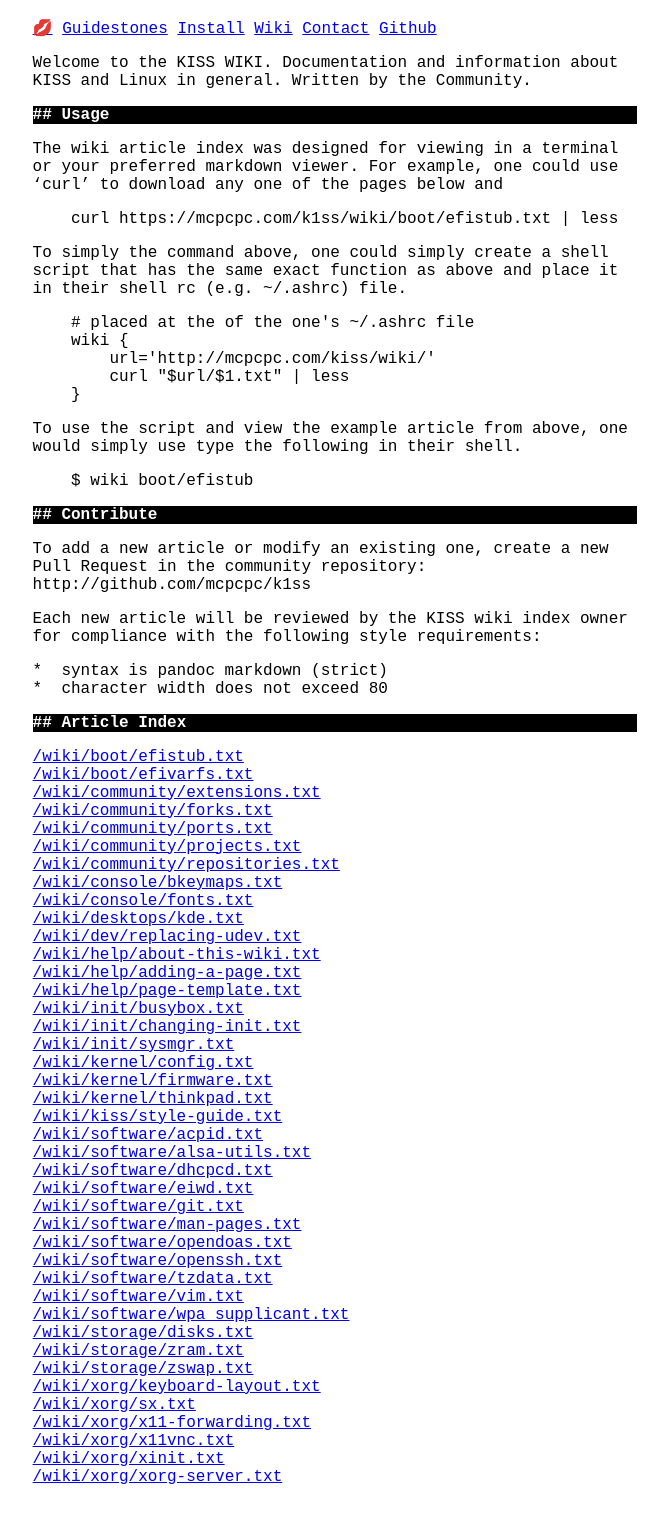
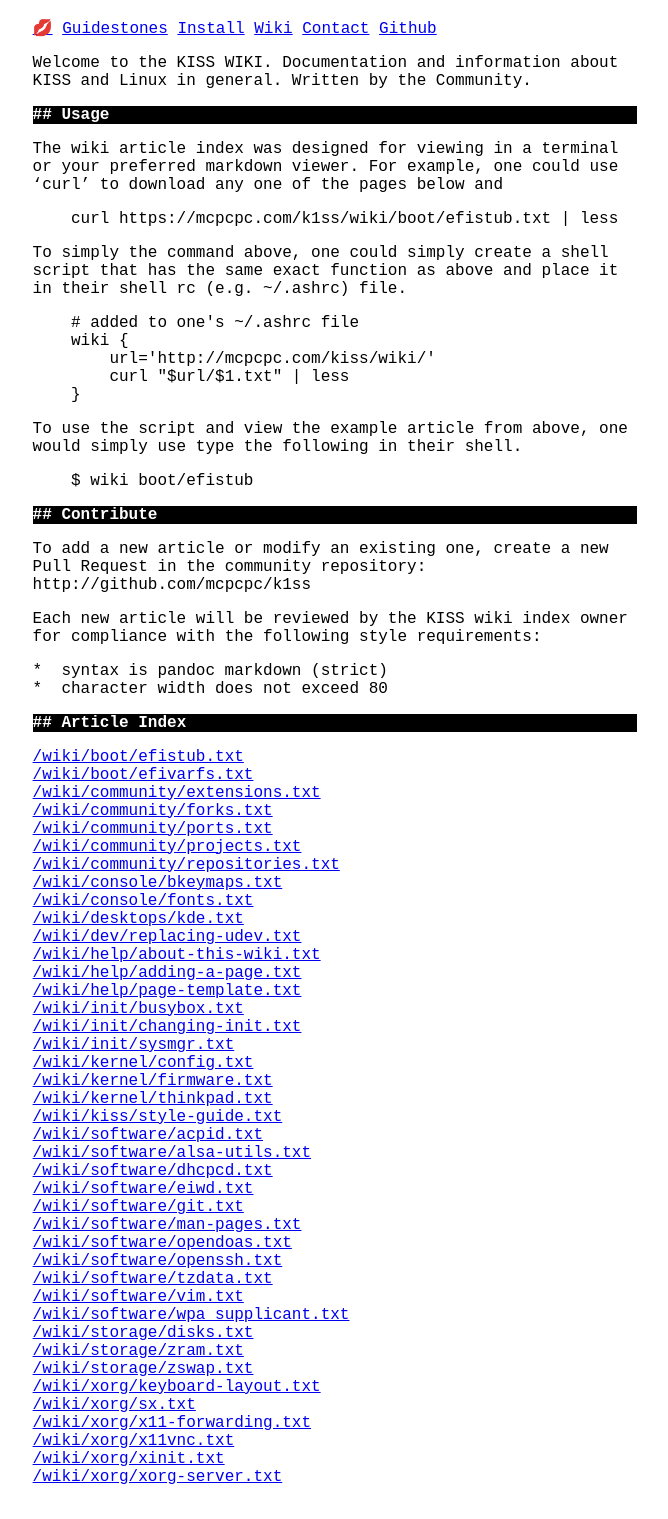
Before and after one commit to mcpcpc/k1ss, a Jekyll site: the page built from wiki.md, in a window 1280 px wide. Shown: the whole page, without its empty margins (305-973 px from the left). Built offline with Jekyll 4.4.1, drawn with Linux system fonts in a browser that asks for light colours.

Commit message:
Update wiki.md

```diff
--- a/wiki.md
+++ b/wiki.md
@@ -16,7 +16,7 @@ pages below and
 To simply the command above, one could simply create a shell script that has the
 same exact function as above and place it in their shell rc (e.g. ~/.ashrc) file.
 
-    # placed at the of the one's ~/.ashrc file
+    # added to one's ~/.ashrc file
     wiki {
         url='http://mcpcpc.com/kiss/wiki/'
         curl "$url/$1.txt" | less
```
